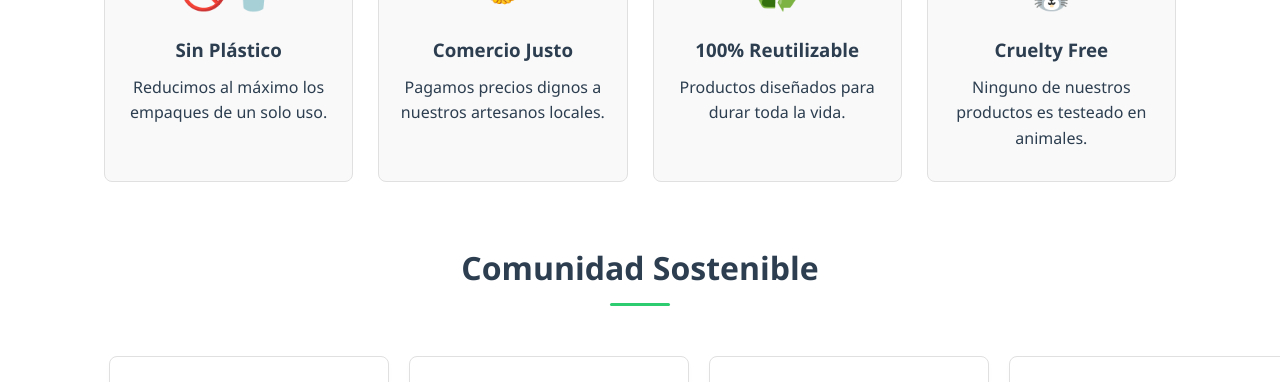
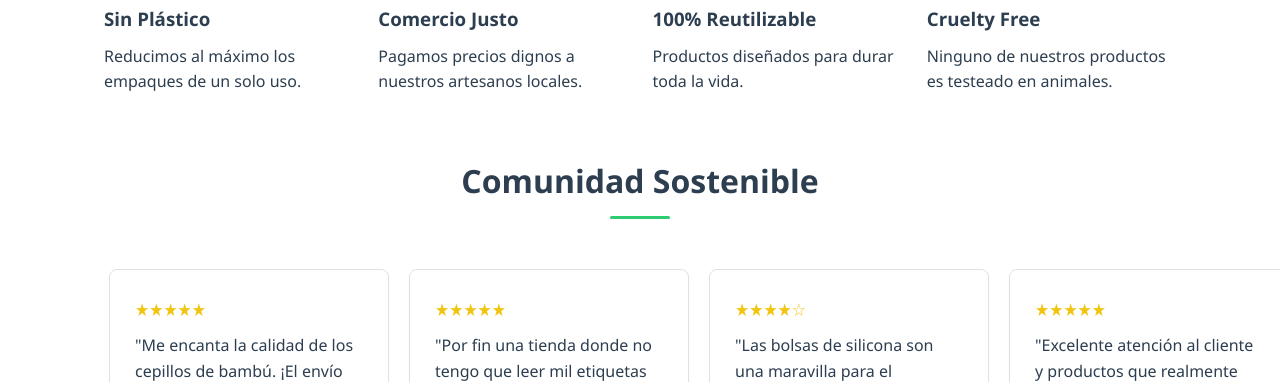
Before and after one commit to arenasvaleria030-cmyk/Proyecto-EcoMarket, a plain HTML site: page views/sobre-nosotros.html in a window 1280 px wide. Shown: the part 759-1141 px from the top of the page. Drawn offline with Linux system fonts and the light colour scheme.

Commit message:
commit 8

```diff
--- a/css/main.css
+++ b/css/main.css
@@ -414,14 +414,7 @@ img {
     margin-bottom: 60px;
 }
 
-.principle-item {
-    background-color: var(--gris-claro);
-    border: 1px solid var(--borde);
-    padding: 30px 20px;
-    text-align: center;
-    border-radius: 8px;
-    transition: transform 0.3s ease;
-}
+
 
 .principle-item:hover {
     transform: translateY(-5px);
```
Also changed, not shown: views/contacto.html (+4 -4 lines), 1 other file.
